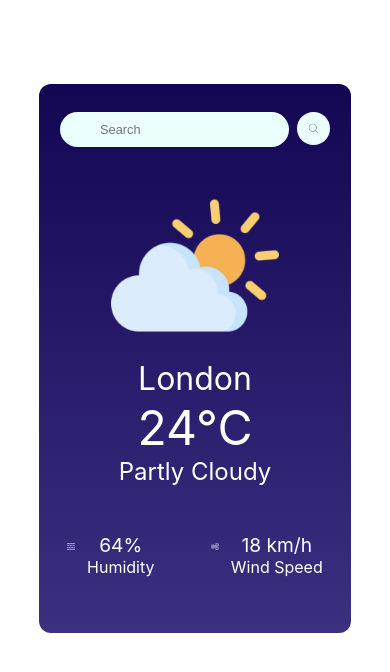
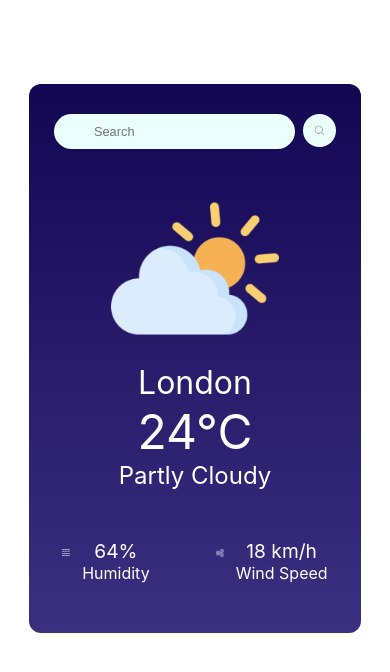
Before and after one commit to TurizCode/weather-app, a React (Create React App) app: page / in a window 390 px wide. Shown: the top 672 px of the page. Built offline with nearby package versions, Linux system fonts and the light colour scheme.

Commit message:
fixing some typo

```diff
--- a/src/components/WeatherApp/WeatherApp.css
+++ b/src/components/WeatherApp/WeatherApp.css
@@ -134,13 +134,13 @@
 
 @media screen and (max-height: 750px) {
     .weather-image img {
-        height: 24vh;
+        height: 22vh;
     }
 }
 
 @media screen and (max-width: 820px) {
     .container {
-        width: 80vw;
+        width: 85vw;
         height: 65vh;
     }
 }
```
